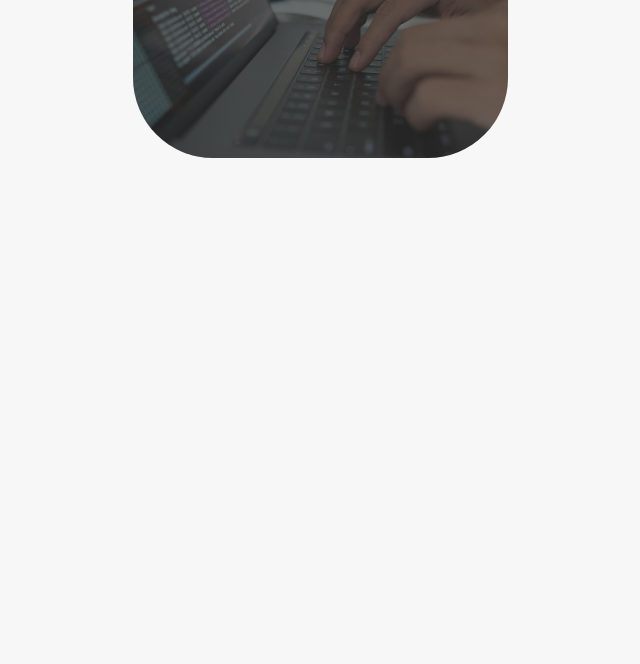
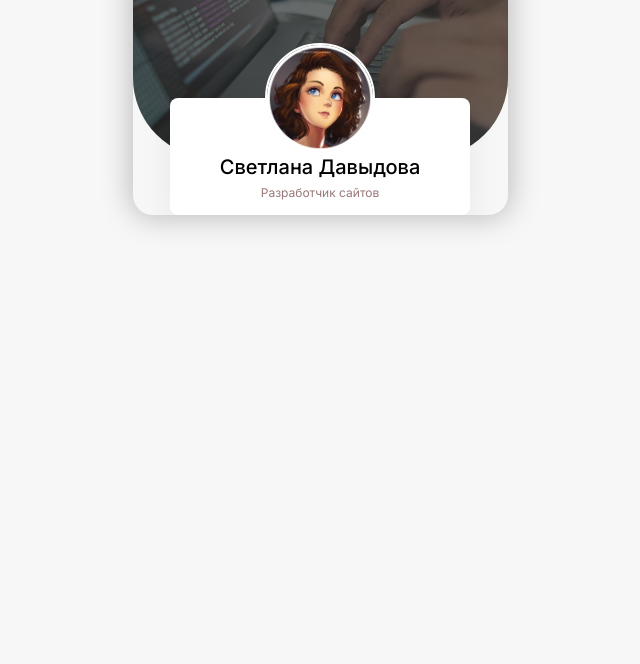
Before and after one commit to Clair7777/taplink, a plain HTML site: page index.html in a window 1280 px wide. Shown: the part 136-800 px from the top of the page, without its empty margins (320-960 px from the left). Drawn offline with Linux system fonts and the light colour scheme.

Commit message:
add: user bio

```diff
--- a/css/style.css
+++ b/css/style.css
@@ -9,9 +9,14 @@ body {
 .page-wrapper {
   max-width: 375px;
   margin: auto;
-  /* background-color: #f7f7f7; */
-  box-shadow: 0 0 30px 2px rgba (0, 0, 0, 0.25);
+  box-shadow: 0 0 30px 2px rgba(0, 0, 0, 0.25);
+  background: #f8f7f7;
   border-radius: 20px;
+  overflow: hidden;
+}
+.container {
+  max-width: 300px;
+  margin: auto;
 }
 .header {
   color: #fff;
@@ -36,3 +41,33 @@ body {
   text-align: center;
   line-height: 19px;
 }
+.user {
+  margin-top: -60px;
+  text-align: center;
+  box-shadow: 0 4px 30px 5px rgba(0, 0, 0, 0.05);
+  background: #fff;
+  border-radius: 10px;
+  padding-bottom: 3px;
+  border-radius: 8px;
+}
+.user-avatar {
+  border: 2px solid #fffefe;
+  object-fit: cover;
+  border-radius: 50%;
+  margin-top: -55px;
+}
+.user-name {
+  margin: 0;
+  margin-top: 2px;
+  font-weight: 500;
+  font-size: 20px;
+  line-height: 19px;
+}
+.user-description {
+  font-weight: 400;
+  font-size: 12px;
+  line-height: 15px;
+  color: #977777;
+  margin-top: 8px;
+  /* margin: 0; */
+}
--- a/index.html
+++ b/index.html
@@ -23,6 +23,14 @@
         <br>дизайн, код, продвижение.
       </p>
     </header>
+    <div class="container">
+      <div class="user">
+        <img width="110" height="110" src="img/Avatar.jpg" alt="Аватар" class="user-avatar">
+        <h1 class="user-name">Светлана Давыдова</h1>
+        <p class="user-description">Разработчик сайтов</p>
+      </div>
+      <!-- /.user -->
+    </div>
   </div>
   <!-- /.page-wrapper -->
   <script src="js/main.js"></script>
```
